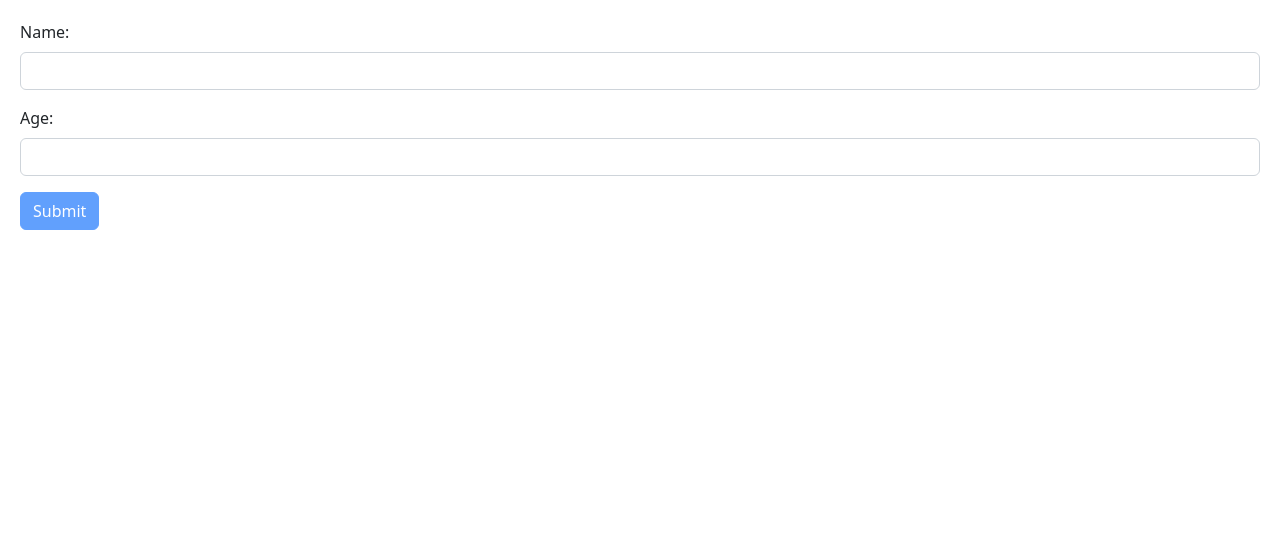
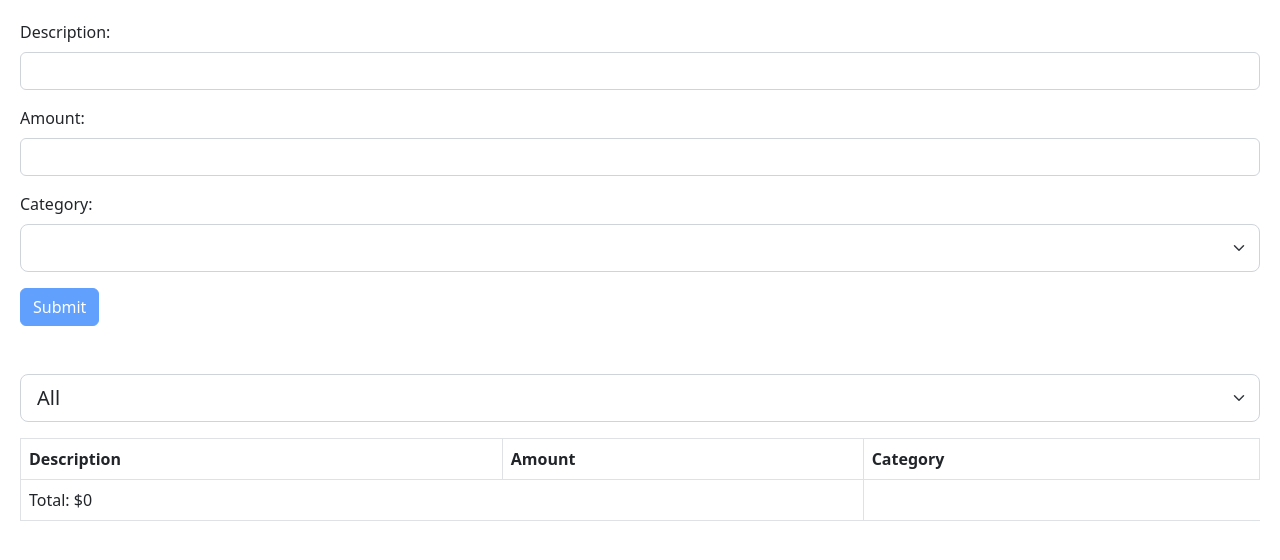
Before and after one commit to Karanfullstack/react-plus-typescript-1, a React (Vite) app: page / in a window 1280 px wide. Shown: the top 560 px of the page. Built offline with nearby package versions, Linux system fonts and the light colour scheme.

Commit message:
Expanse tracker

```diff
--- a/src/App.tsx
+++ b/src/App.tsx
@@ -1,9 +1,34 @@
-import Form from "./components/Form/Form";
+import { useState } from "react";
+import ExpanseForm from "./components/ExpanseForm/ExpanseForm";
+import Table from "./Table/Table";
 
+export interface DataProps {
+	readonly id: string;
+	description: string;
+	amount: number;
+	category: string;
+}
 function App() {
+	const [data, setData] = useState<DataProps[]>([]);
+
+	const addData = (data: DataProps) => {
+		const Data: DataProps = {
+			id: Date.now().toString(),
+			description: data.description,
+			amount: data.amount,
+			category: data.category,
+		};
+		setData((prev) => [...prev, Data]);
+	};
+
+	const onDelete = (id: string) => {
+		const newData = data.filter((item) => item.id !== id);
+		setData(newData);
+	};
 	return (
 		<div>
-			<Form />
+			<ExpanseForm addData={addData} />
+			<Table data={data} onDelete={onDelete} />
 		</div>
 	);
 }
--- /dev/null
+++ b/src/Table/Table.tsx
@@ -0,0 +1,62 @@
+import { useState } from "react";
+import { DataProps } from "../App";
+
+interface TableProps {
+	data: DataProps[];
+	onDelete: (id: string) => void;
+}
+export default function Table({ data, onDelete }: TableProps) {
+	const [category, setCategory] = useState("food");
+
+	const payload = data.filter(
+		(item) => item.category === category || category === "all"
+	);
+	const total = payload.reduce((acc, curr) => acc + curr.amount, 0);
+
+	return (
+		<div className="mt-5">
+			<select
+				onChange={(e) => setCategory(e.target.value)}
+				defaultValue={"all"}
+				className="form-select form-select-lg mb-3"
+				aria-label="Large select example"
+			>
+				<option value="all">All</option>
+				<option value="groceries">Groceries</option>
+				<option value="utilities">Utilities</option>
+				<option value="entertainment">Entertainment</option>
+			</select>
+			<table className="table table-bordered">
+				<thead>
+					<tr>
+						<th scope="col">Description</th>
+						<th scope="col">Amount</th>
+						<th scope="col">Category</th>
+					</tr>
+				</thead>
+				<tbody>
+					{payload.map((item, index) => (
+						<tr key={index}>
+							<td>{item.description}</td>
+							<td>${item.amount}</td>
+							<td>{item.category.toUpperCase()}</td>
+							<td>
+								<button
+									onClick={() => onDelete(item.id)}
+									className="btn btn-danger"
+								>
+									DELETE
+								</button>
+							</td>
+						</tr>
+					))}
+				</tbody>
+				<tfoot>
+					<tr>
+						<td colSpan={2}>Total: ${total}</td>
+					</tr>
+				</tfoot>
+			</table>
+		</div>
+	);
+}
--- /dev/null
+++ b/src/components/ExpanseForm/ExpanseForm.tsx
@@ -0,0 +1,86 @@
+import { z } from "zod";
+import { useForm } from "react-hook-form";
+import { zodResolver } from "@hookform/resolvers/zod";
+import { DataProps } from "../../App";
+
+const schema = z.object({
+	description: z.string().min(3, { message: "Character must be at least 3" }),
+	amount: z
+		.number({ invalid_type_error: "Amount is required" })
+		.positive({ message: "Amount must be postive" }),
+	category: z.string().min(3, { message: "Category is required" }),
+});
+
+export type FormData = z.infer<typeof schema> & DataProps;
+type OnSubmit = {
+	addData: (data: FormData) => void;
+};
+
+export default function ExpanseForm({ addData }: OnSubmit) {
+	const {
+		register,
+		handleSubmit,
+		formState: { errors, isValid },
+	} = useForm<FormData>({ resolver: zodResolver(schema) });
+
+	const onSubmit = (data: FormData) => {
+		console.log(data);
+		addData(data);
+	};
+	return (
+		<>
+			<form onSubmit={handleSubmit(onSubmit)}>
+				<div className="mb-3">
+					<label htmlFor="description" className="form-label">
+						Description:
+					</label>
+					<input
+						{...register("description")}
+						type="text"
+						id="description"
+						className="form-control"
+					/>
+					{errors.description && (
+						<p className="text-danger">{errors.description.message}</p>
+					)}
+				</div>
+
+				<div className="mb-3">
+					<label htmlFor="amount" className="form-label">
+						Amount:
+					</label>
+					<input
+						{...register("amount", { valueAsNumber: true })}
+						type="number"
+						id="amount"
+						className="form-control"
+					/>
+					{errors.amount && (
+						<p className="text-danger">{errors.amount.message}</p>
+					)}
+				</div>
+				<div className="mb-3">
+					<label htmlFor="category" className="form-label">
+						Category:
+					</label>
+					<select
+						{...register("category")}
+						className="form-select form-select-lg mb-3"
+						aria-label="Large select example"
+					>
+						<option></option>
+						<option value="groceries">Groceries</option>
+						<option value="utilities">Utilities</option>
+						<option value="entertainment">Entertainment</option>
+					</select>
+					{errors.category && (
+						<p className="text-danger">{errors.category.message}</p>
+					)}
+				</div>
+				<button disabled={!isValid} className="btn btn-primary" type="submit">
+					Submit
+				</button>
+			</form>
+		</>
+	);
+}
```
